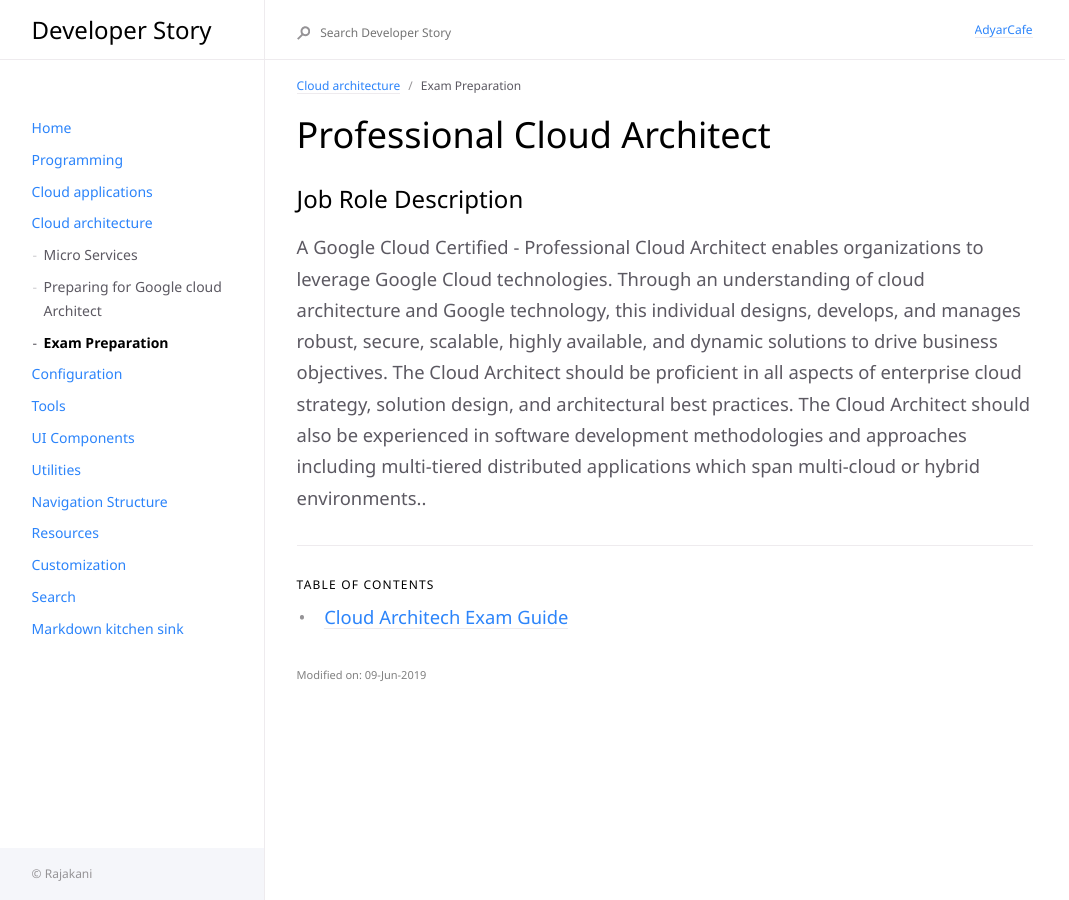
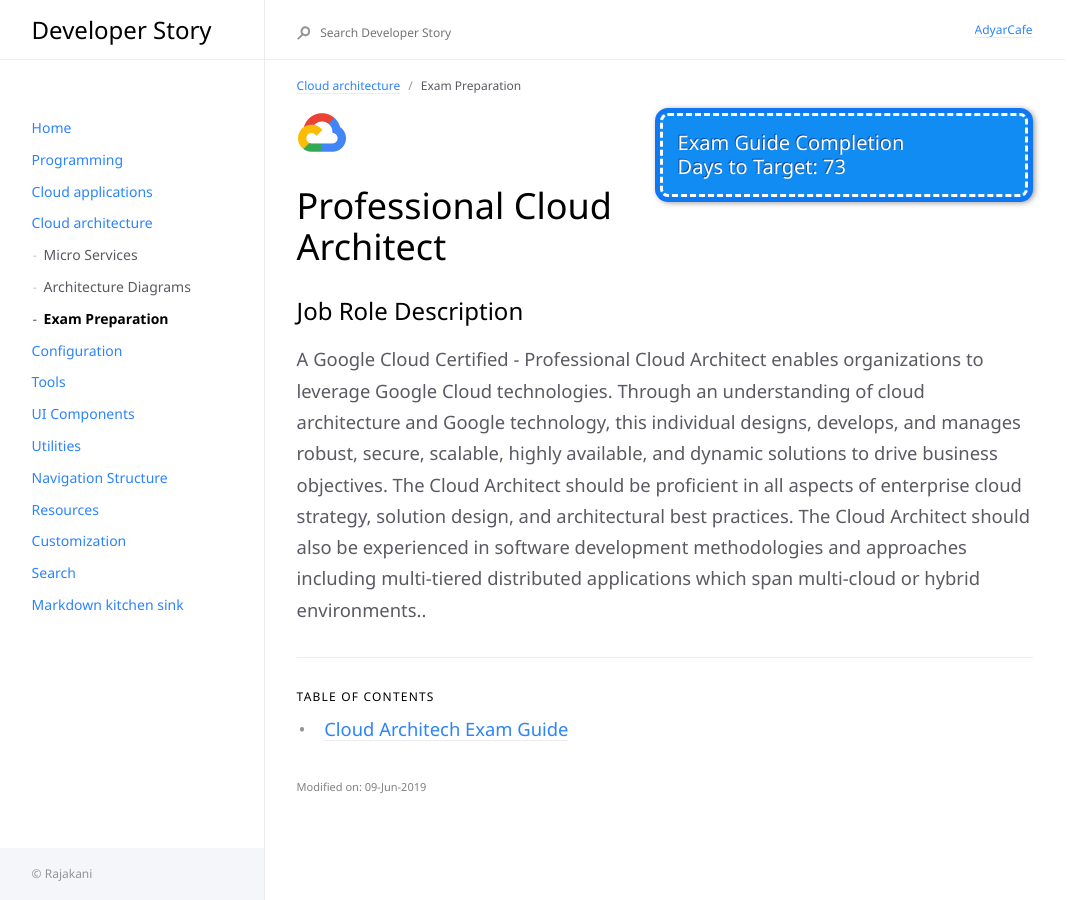
Before and after one commit to Rajakani/rajakani.github.io, a Jekyll site: the page built from docs/cloud-architecture/exam-preparation/exam-preparation.md, in a window 1280 px wide. Shown: the whole page, without its empty margins (17-1086 px from the left). Built offline with Jekyll 4.4.1, drawn with Linux system fonts in a browser that asks for light colours.

Commit message:
Added Counter Widget

```diff
--- /dev/null
+++ b/_includes/counter-widget.html
@@ -0,0 +1,35 @@
+<style>
+    .widget-Highlight {
+   padding: 15px;
+   width: 50%;
+   float: right;
+   margin: 5px;
+   background: #108CF3;
+   color: #fff;
+   font-size: 20px;
+   font-weight: bold;
+   line-height: 1.2em;
+   border: 3px dashed #fff;
+   border-radius: 8px;
+   box-shadow: 0 0 0 5px #1077F3, 2px 1px 6px 4px rgba(10, 10, 0, 0.5);
+   text-shadow: -1px -1px #124A99;
+   font-weight: normal;
+}
+</style>
+
+<div class="counter widget-Highlight">
+
+ <div>{{ page.dateWidget.targetTitle }}</div>
+    <div>
+        <span>Days to Target: </span>
+        <span id="#counter"> </span>
+    </div>
+<script>
+    var date1 = new Date();
+    var date2 = new Date('{{page.dateWidget.targetDate}}');
+    const diffTime = Math.abs(date2.getTime() - date1.getTime());
+    const diffDays = Math.ceil(diffTime / (1000 * 60 * 60 * 24));
+    document.getElementById('#counter').innerHTML = diffDays;
+</script>
+
+</div>
--- a/docs/cloud-architecture/exam-preparation/exam-preparation.md
+++ b/docs/cloud-architecture/exam-preparation/exam-preparation.md
@@ -6,7 +6,13 @@ has_children: true
 parent: 'Cloud architecture'
 modifiedDate: 09-Jun-2019
 comments: false
+dateWidget:
+    targetTitle: Exam Guide Completion
+    targetDate: 9-Sep-2019
 ---
+{% include counter-widget.html %}
+![Google Cloud](/assets/images/gcp-icon-min.png){: height="50px" width="50px"}
 # Professional Cloud Architect
 ## Job Role Description
+
 A Google Cloud Certified - Professional Cloud Architect enables organizations to leverage Google Cloud technologies. Through an understanding of cloud architecture and Google technology, this individual designs, develops, and manages robust, secure, scalable, highly available, and dynamic solutions to drive business objectives. The Cloud Architect should be proficient in all aspects of enterprise cloud strategy, solution design, and architectural best practices. The Cloud Architect should also be experienced in software development methodologies and approaches including multi-tiered distributed applications which span multi-cloud or hybrid environments..
```
Also changed, not shown: docs/cloud-applications/know-your-hobby-app.md (+6 -0 lines), docs/cloud-architecture/2019-06-09-google-cloud-architect.md (deleted, +0 -11 lines), docs/cloud-architecture/architecture-diagrams.md (added, +10 -0 lines), index.md (+4 -0 lines), assets/images/gcp-icon-full.png (added), assets/images/gcp-icon-min.png (added).
